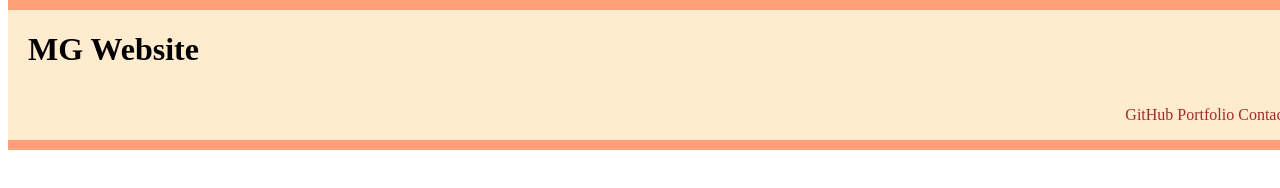
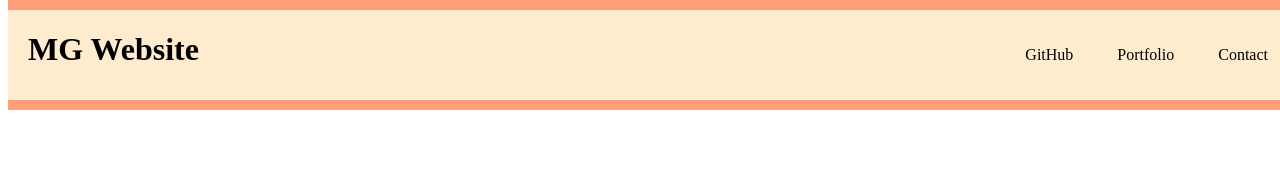
Before and after one commit to RitzGL/css-website-demo, a plain HTML site: page index.html in a window 1280 px wide. Drawn offline with Linux system fonts and the light colour scheme.

Commit message:
figured out how to get header and links displayed in same line

```diff
--- a/index.html
+++ b/index.html
@@ -10,13 +10,13 @@
   <body>
     <header>
       <h1>MG Website</h1>
-      <section>
+      <div class="links">
         <ul>
           <li>GitHub</li>
           <li>Portfolio</li>
           <li>Contact</li>
         </ul>
-      </section>
+      </div>
     </header>
     <br>
     <br>
--- a/style.css
+++ b/style.css
@@ -5,7 +5,6 @@ img {
 }
 
 header {
-    text-align: left;
     background-color:blanchedalmond;
     position: fixed;
     z-index: 2;
@@ -15,24 +14,23 @@ header {
     border-bottom: 10px solid lightsalmon;
     margin: 0%;
     border-left: 0px;
+    display: inline-block;
 }
 
 header h1{
+    display: inline-block;
     text-align: left;
     position: relative;
     left: 20px;
 }
 
-header section{
-    float: right;
+
+.links{
+    float:right;
+    display: inline;
 }
 
-header section ul li{
+.links ul li{
     display: inline-block;
-    color: brown;
+    padding: 20px;
 }
-
-div {
-    text-align: center;
-    color: blue;
-}
```
